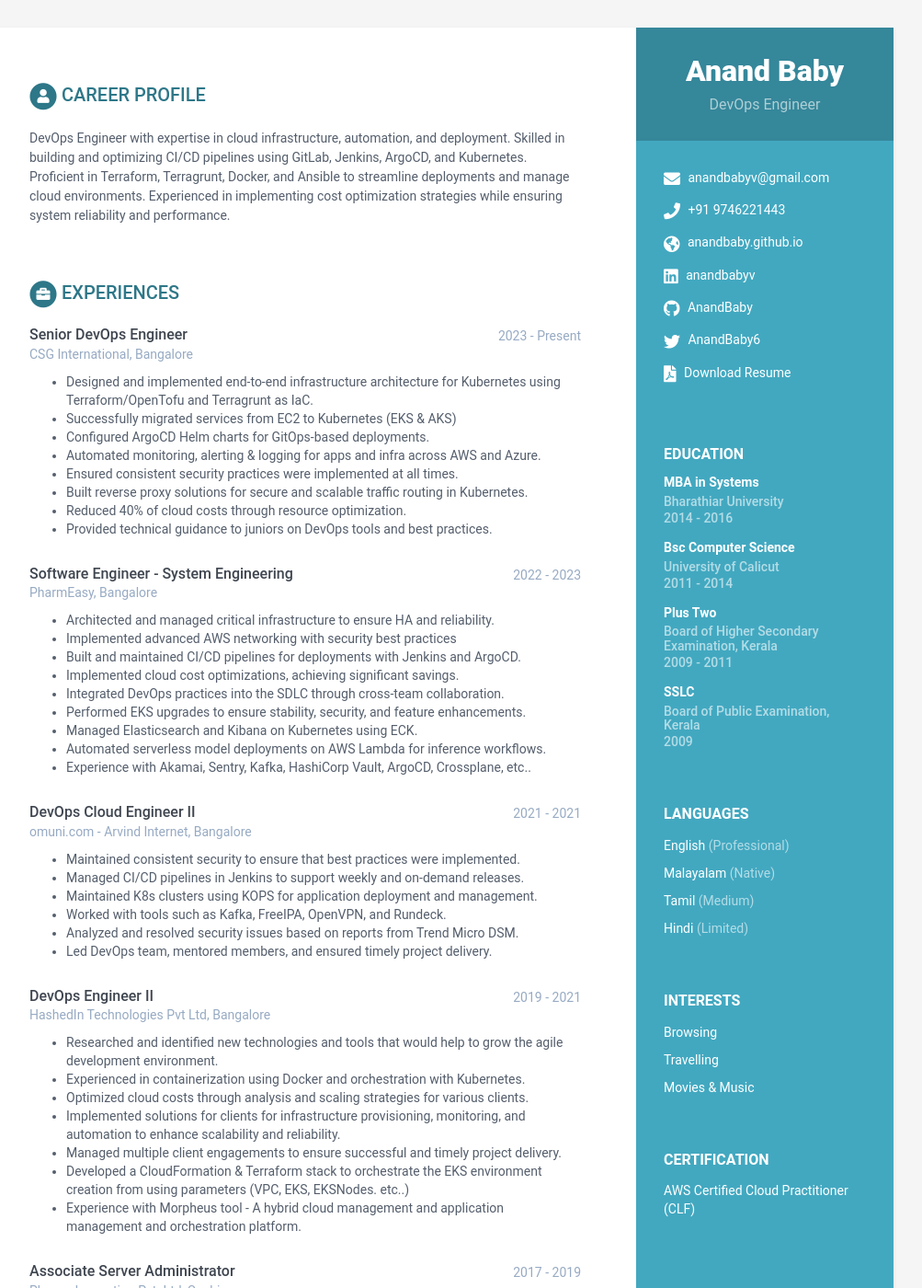
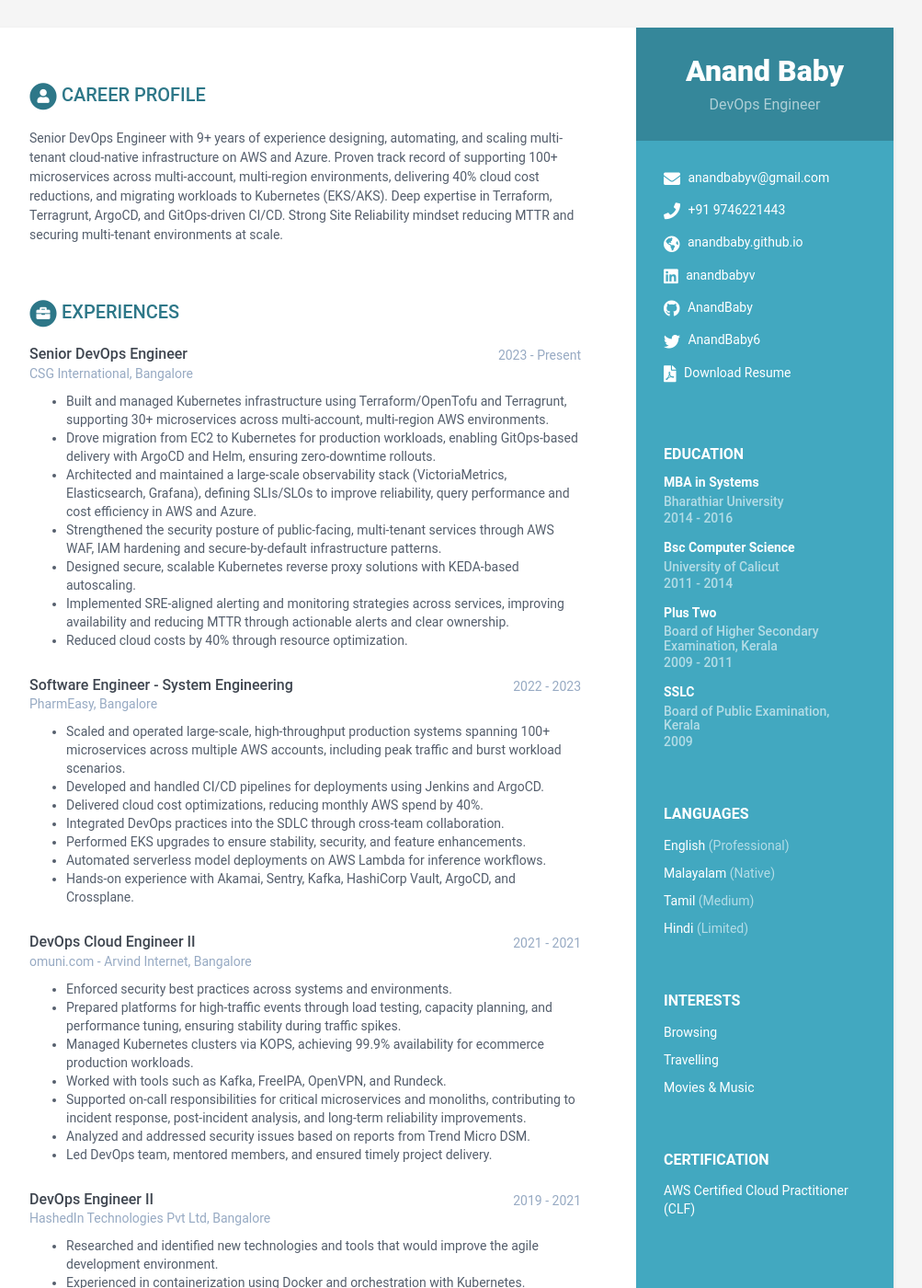
Before and after one commit to AnandBaby/anandbaby.github.io, a Jekyll site: the page built from index.html, in a window 1280 px wide and 1400 px high. Shown: the whole window at 92% size, without its empty margins (168-1171 px from the left). Built offline with Jekyll 4.4.1, drawn with Linux system fonts in a browser that asks for light colours; some of the changed text lies outside the part shown.

Commit message:
changes in the points

```diff
--- a/_data/data.yml
+++ b/_data/data.yml
@@ -47,8 +47,7 @@ sidebar:
 career-profile:
     title: Career Profile
     summary: |
-      DevOps Engineer with expertise in cloud infrastructure, automation, and deployment. Skilled in building and optimizing CI/CD pipelines using GitLab, Jenkins, ArgoCD, and Kubernetes. Proficient in Terraform, Terragrunt, Docker, and Ansible to streamline deployments and manage cloud environments. Experienced in implementing cost optimization strategies while ensuring system reliability and performance.
-
+      Senior DevOps Engineer with 9+ years of experience designing, automating, and scaling multi-tenant cloud-native infrastructure on AWS and Azure. Proven track record of supporting 100+ microservices across multi-account, multi-region environments, delivering 40% cloud cost reductions, and migrating workloads to Kubernetes (EKS/AKS). Deep expertise in Terraform, Terragrunt, ArgoCD, and GitOps-driven CI/CD. Strong Site Reliability mindset reducing MTTR and securing multi-tenant environments at scale.
 education:
     - degree: MBA in Systems
       university: Bharathiar University
@@ -71,70 +70,63 @@ experiences:
       time: 2023 - Present
       company: CSG International, Bangalore
       details: |
-          - Designed and implemented end-to-end infrastructure architecture for Kubernetes using Terraform/OpenTofu and Terragrunt as IaC.
-          - Successfully migrated services from EC2 to Kubernetes (EKS & AKS)
-          - Configured ArgoCD Helm charts for GitOps-based deployments.
-          - Automated monitoring, alerting & logging for apps and infra across AWS and Azure.
-          - Ensured consistent security practices were implemented at all times.
-          - Built reverse proxy solutions for secure and scalable traffic routing in Kubernetes.
-          - Reduced 40% of cloud costs through resource optimization.
-          - Provided technical guidance to juniors on DevOps tools and best practices.
+          - Built and managed Kubernetes infrastructure using Terraform/OpenTofu and Terragrunt, supporting 30+ microservices across multi-account, multi-region AWS environments.
+          - Drove migration from EC2 to Kubernetes for production workloads, enabling GitOps-based delivery with ArgoCD and Helm, ensuring zero-downtime rollouts.
+          - Architected and maintained a large-scale observability stack (VictoriaMetrics, Elasticsearch, Grafana), defining SLIs/SLOs to improve reliability, query performance and cost efficiency in AWS and Azure.
+          - Strengthened the security posture of public-facing, multi-tenant services through AWS WAF, IAM hardening and secure-by-default infrastructure patterns.
+          - Designed secure, scalable Kubernetes reverse proxy solutions with KEDA-based autoscaling.
+          - Implemented SRE-aligned alerting and monitoring strategies across services, improving availability and reducing MTTR through actionable alerts and clear ownership.
+          - Reduced cloud costs by 40% through resource optimization.
 
     - role: Software Engineer - System Engineering
       time: 2022 - 2023
       company: PharmEasy, Bangalore
       details: |
-          - Architected and managed critical infrastructure to ensure HA and reliability.
-          - Implemented advanced AWS networking with security best practices
-          - Built and maintained CI/CD pipelines for deployments with Jenkins and ArgoCD.
-          - Implemented cloud cost optimizations, achieving significant savings.
+          - Scaled and operated large-scale, high-throughput production systems spanning 100+ microservices across multiple AWS accounts, including peak traffic and burst workload scenarios.
+          - Developed and handled CI/CD pipelines for deployments using Jenkins and ArgoCD.
+          - Delivered cloud cost optimizations, reducing monthly AWS spend by 40%.
           - Integrated DevOps practices into the SDLC through cross-team collaboration.
           - Performed EKS upgrades to ensure stability, security, and feature enhancements.
-          - Managed Elasticsearch and Kibana on Kubernetes using ECK.
           - Automated serverless model deployments on AWS Lambda for inference workflows.
-          - Experience with Akamai, Sentry, Kafka, HashiCorp Vault, ArgoCD, Crossplane, etc..
+          - Hands-on experience with Akamai, Sentry, Kafka, HashiCorp Vault, ArgoCD, and Crossplane.
 
     - role: DevOps Cloud Engineer II
       time: 2021 - 2021
       company: omuni.com - Arvind Internet, Bangalore
       details: |
-          - Maintained consistent security to ensure that best practices were implemented.
-          - Managed CI/CD pipelines in Jenkins to support weekly and on-demand releases.
-          - Maintained K8s clusters using KOPS for application deployment and management.
+          - Enforced security best practices across systems and environments.
+          - Prepared platforms for high-traffic events through load testing, capacity planning, and performance tuning, ensuring stability during traffic spikes.
+          - Managed Kubernetes clusters via KOPS, achieving 99.9% availability for ecommerce production workloads.
           - Worked with tools such as Kafka, FreeIPA, OpenVPN, and Rundeck.
-          - Analyzed and resolved security issues based on reports from Trend Micro DSM.
+          - Supported on-call responsibilities for critical microservices and monoliths, contributing to incident response, post-incident analysis, and long-term reliability improvements.
+          - Analyzed and addressed security issues based on reports from Trend Micro DSM.
           - Led DevOps team, mentored members, and ensured timely project delivery.
 
     - role: DevOps Engineer II
       time: 2019 - 2021
       company: HashedIn Technologies Pvt Ltd, Bangalore
       details: |
-          - Researched and identified new technologies and tools that would help to grow the agile development environment.
+          - Researched and identified new technologies and tools that would improve the agile development environment.
           - Experienced in containerization using Docker and orchestration with Kubernetes.
-          - Optimized cloud costs through analysis and scaling strategies for various clients.
-          - Implemented solutions for clients for infrastructure provisioning, monitoring, and automation to enhance scalability and reliability.
-          - Managed multiple client engagements to ensure successful and timely project delivery.
-          - Developed a CloudFormation & Terraform stack to orchestrate the EKS environment creation from using parameters (VPC, EKS, EKSNodes. etc..)
-          - Experience with Morpheus tool - A hybrid cloud management and application management and orchestration platform.
+          - Reduced cloud costs by 25% across three client environments through rightsizing and autoscaling.
+          - Engineered infrastructure solutions for provisioning, monitoring, and automation, enhancing scalability and reliability.
+          - Handled 2+ concurrent client engagements with 95% on-time delivery and zero critical escalations.
 
     - role: Associate Server Administrator
       time: 2017 - 2019
       company: Phases Innovation Pvt. Ltd, Cochin
       details: |
-          - Troubleshooting server outages and root cause analysis.
-          - Managed systems with Active Directory, Group Policies, and deployed applications on Linux (LAMP) and Windows (IIS, MSSQL).
-          - Maintaining high-end production servers & Cloud (AWS, GCP, Linode, XEN)
-          - Configured and maintained backup and disaster recovery solutions.
-          - Set up and maintained system & app monitoring for uptime and performance.
-
+          - Troubleshot server outages and root cause analysis.
+          - Administered Linux (LAMP) and Windows (IIS, MSSQL) production servers across multi-cloud environments (AWS, GCP, Linode, Xen) with Active Directory and Group Policy management.
+          - Configured backup, disaster recovery, and monitoring solutions to ensure SLA compliance and high system uptime.
 
     - role: System Administrator
       time: 2016 - 2017
       company: Phoenix Cybertech Pvt. Ltd , Ernakulam
       details: |
-          - Resolved technical issues raised by clients in a timely and efficient manner.
-          - Recommended system upgrades and maintaining network and system security.
-          - Troubleshooting Windows & Linux servers, N/W related issues(LAN, WAN, Switches)
+          - Resolved high-priority incidents within SLA, maintaining 99.9% service availability.
+          - Recommended system upgrades and ensured network and system security.
+          - Troubleshot Windows and Linux servers and solved network-related issues (LAN, WAN, switches).
 
 
 # projects:
```
